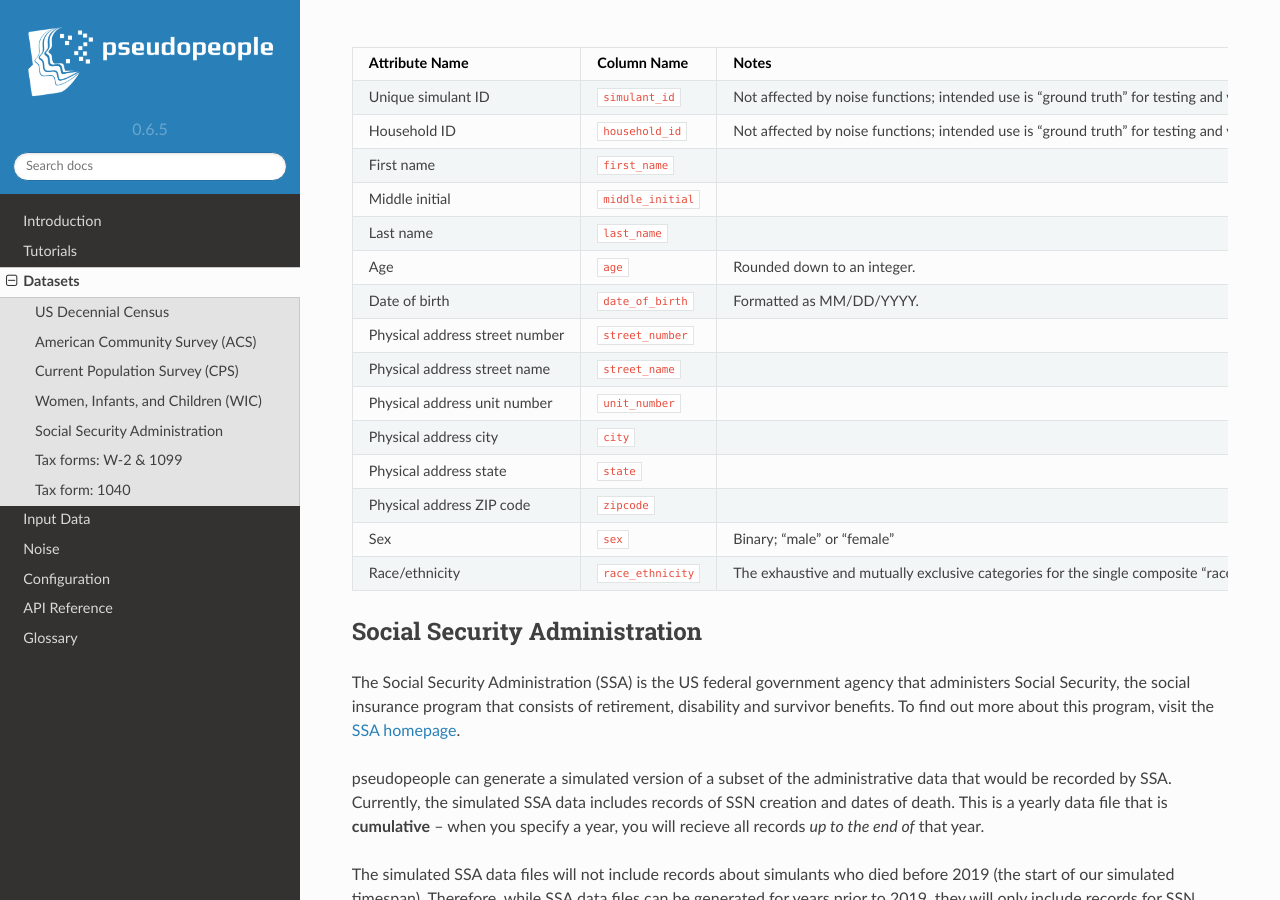
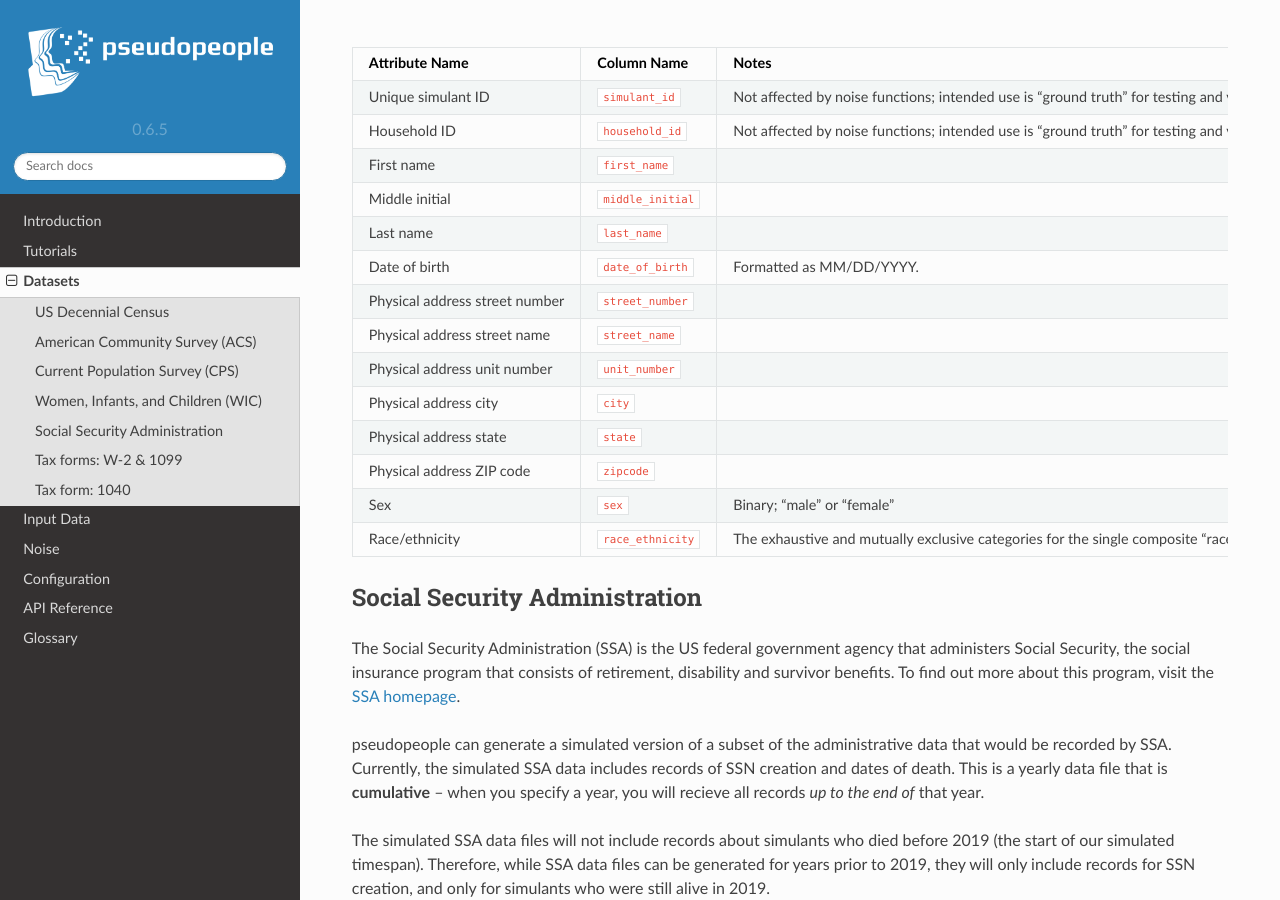
Before and after one commit to ihmeuw/pseudopeople, a Sphinx documentation site: the page built from docs/source/datasets/index.rst, in a window 1280 px wide and 900 px high, scrolled down 3820 px. Built offline with Sphinx 7.4.7 and the Read the Docs theme 2.0.0, drawn with Linux system fonts in a browser that asks for light colours.

Commit message:
Remove age from WIC dataset in pseudopeople docs (#262)
Co-authored-by: Alix Pletcher <pletale@ihme.washington.edu>

```diff
--- a/docs/source/datasets/index.rst
+++ b/docs/source/datasets/index.rst
@@ -269,9 +269,6 @@ The following columns are included in this dataset:
    * - Last name
      - :code:`last_name`
      -
-   * - Age
-     - :code:`age`
-     - Rounded down to an integer.
    * - Date of birth
      - :code:`date_of_birth`
      - Formatted as MM/DD/YYYY.
```
